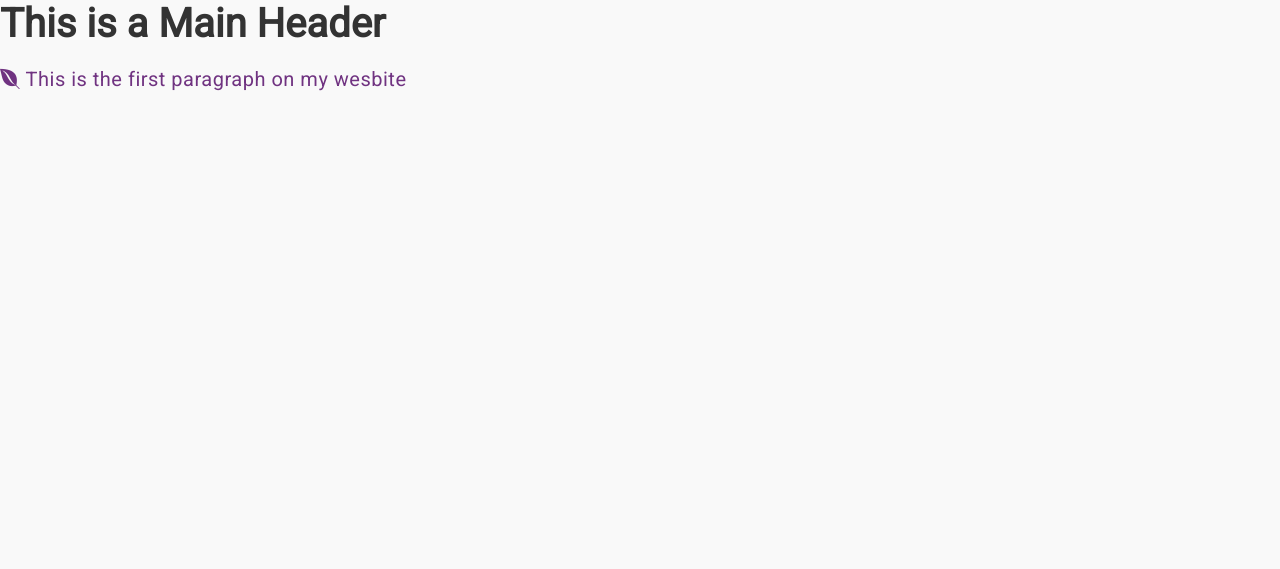
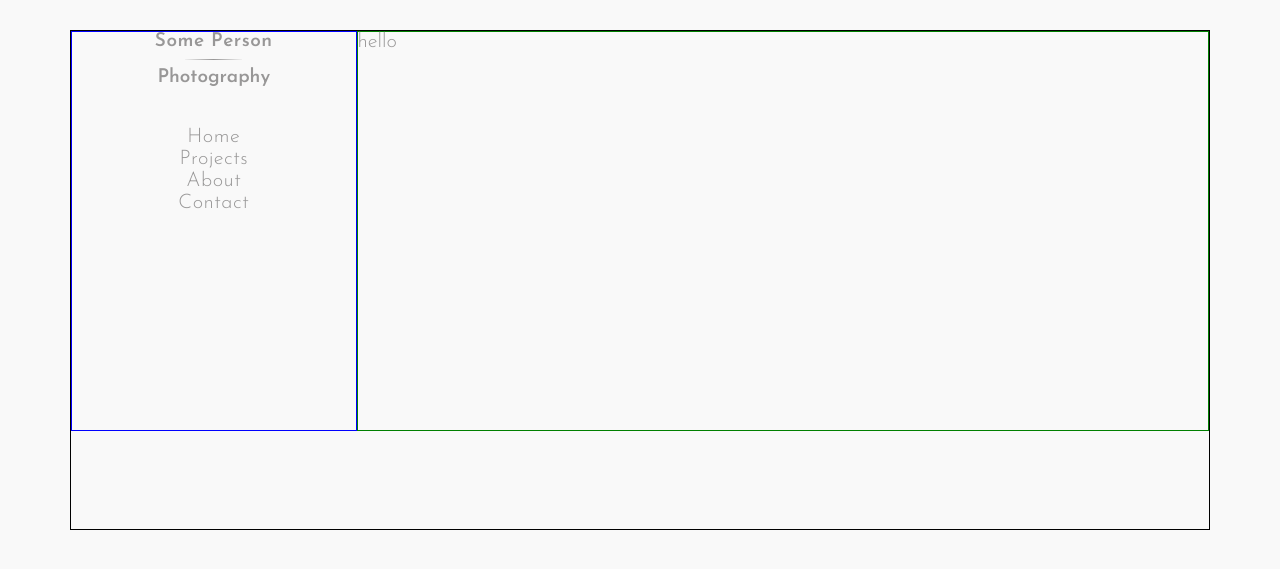
Before and after one commit to adesmier/photo-site, a Jekyll site: the page built from index.html, in a window 1280 px wide. Shown: the top 569 px of the page. Built offline with Jekyll 4.4.1, drawn with Linux system fonts in a browser that asks for light colours; nearby versions of some CDN libraries.

Commit message:
navigation, flexbox, jquery

```diff
--- a/_includes/header.html
+++ /dev/null
@@ -1,3 +0,0 @@
-<header>
-
-</header>
--- /dev/null
+++ b/_includes/home/home-body.html
@@ -0,0 +1,3 @@
+<div id="test">
+    hello
+</div>
--- /dev/null
+++ b/_includes/navigation.html
@@ -0,0 +1,19 @@
+<nav id=menu-wrapper>
+    <div id="site-title">
+        <h1>Some Person</h1>
+        <hr />
+        <h2>Photography</h2>
+    </div>
+
+    <ul id="main-nav">
+        <li>Home</li>
+        <li id="projects-nav">Projects
+            <ul id="projects-sub-nav">
+                <li>Shadows</li>
+                <li>Wild West</li>
+            </ul>
+        </li>
+        <li>About</li>
+        <li>Contact</li>
+    </ul>
+</nav>
--- a/_layouts/default.html
+++ b/_layouts/default.html
@@ -32,7 +32,7 @@
         <!-- Custom CSS -->
         <link rel="stylesheet" href="{{base}}/assets/css/main.css">
         <!-- Online Fonts -->
-        <link href="https://fonts.googleapis.com/css?family=Roboto" rel="stylesheet">
+        <link href="https://fonts.googleapis.com/css?family=Josefin+Sans:300,600" rel="stylesheet">
 
         <!-- JSON-LD -START- -->
         <script type="application/ld+json"></script>
@@ -44,9 +44,9 @@
     </head>
     <body>
 
-        <div id="page-container">
+        <div id="page-container" class="site-width">
 
-            {% include header.html %}
+            {% include navigation.html %}
 
             {{ content }}
 
@@ -54,5 +54,7 @@
 
         </div>
 
+        <script src="https://ajax.googleapis.com/ajax/libs/jquery/3.1.0/jquery.min.js"></script>
+        <script src="{{base}}/assets/scripts/navigation.js"></script>
     </body>
 </html>
--- a/assets/css/main.scss
+++ b/assets/css/main.scss
@@ -1,5 +1,7 @@
 @import "vendor/_normalize";
-@import "vendor/_grid";
 @import "vendor/_font-awesome";
 @import "modules/globals";
-@import "modules/index";
+@import "modules/navigation";
+@import "modules/home/home-body";
+
+@import "modules/media-queries";
--- /dev/null
+++ b/assets/css/modules/home/home-body.scss
@@ -0,0 +1,5 @@
+#test{
+    border: 1px solid green;
+    height: 400px;
+    flex: 3;
+}
--- a/assets/css/modules/index.scss
+++ /dev/null
@@ -1,3 +0,0 @@
-#para{
-	color: #703381;
-}
--- /dev/null
+++ b/assets/scripts/navigation.js
@@ -0,0 +1,11 @@
+$(function () {
+
+    $('#projects-nav').bind('click', function () {
+        $(this).find('ul').slideToggle();
+    });
+
+
+
+
+
+});
--- a/gulpfile.js
+++ b/gulpfile.js
@@ -63,7 +63,7 @@ gulp.task('sass', function () {
  */
 gulp.task('watch', function () {
     gulp.watch('assets/css/**', ['sass']);
-    gulp.watch(['*.html', '_layouts/*.html', '_posts/*'], ['jekyll-rebuild']);
+    gulp.watch(['*.html', '_layouts/**', '_includes/**', '_posts/*'], ['jekyll-rebuild']);
 });
 
 /**
--- a/index.html
+++ b/index.html
@@ -1,11 +1,6 @@
 ---
 layout: default
-title: Your New Jekyll Site
+title: Photo Site
 ---
 
-<h1>This is a Main Header</h1>
-
-<p id="para">
-    <i class="fa fa-envira" aria-hidden="true"></i>
-    This is the first paragraph on my wesbite
-</p>
+{% include home/home-body.html %}
```
Also changed, not shown: _layouts/post.html (deleted, +0 -9 lines), assets/css/modules/globals.scss (+35 -7 lines), assets/css/modules/media-queries.scss (added, +8 -0 lines), assets/css/modules/navigation.scss (added, +37 -0 lines), assets/css/main.css.
